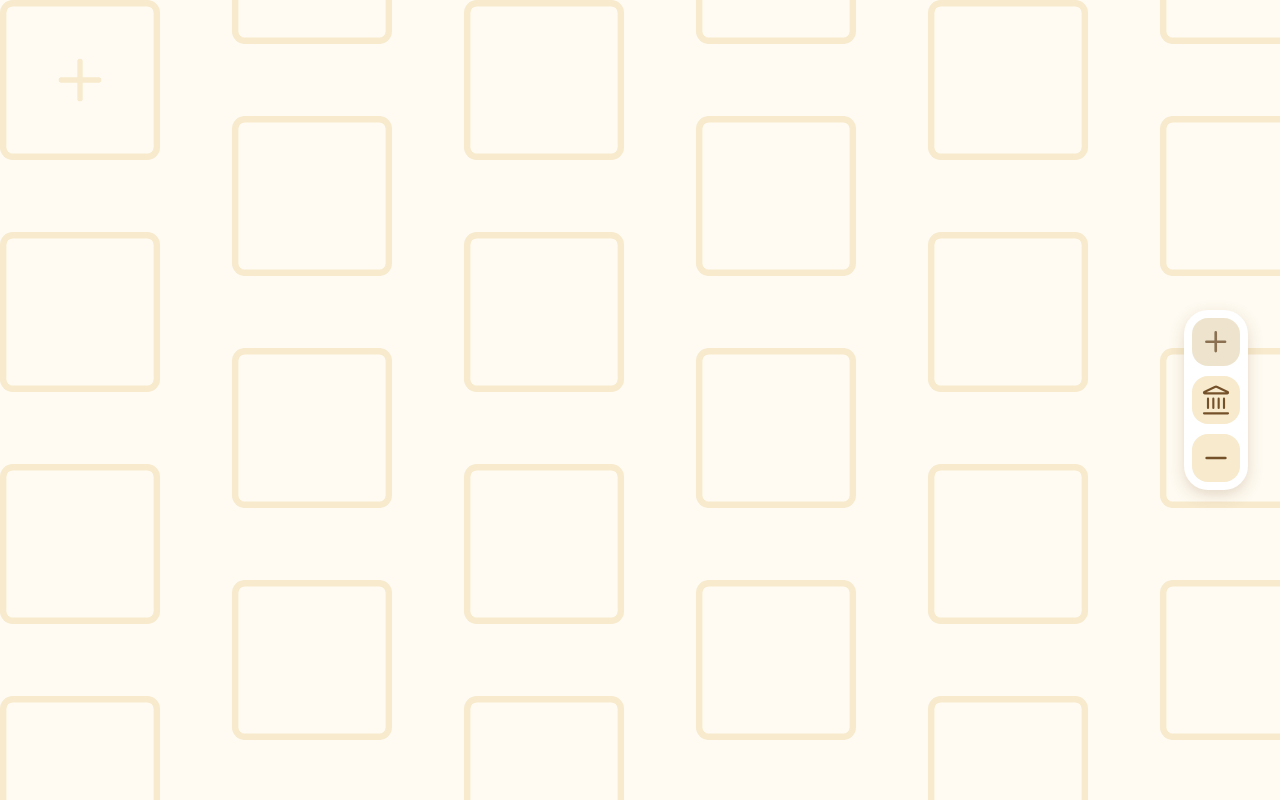
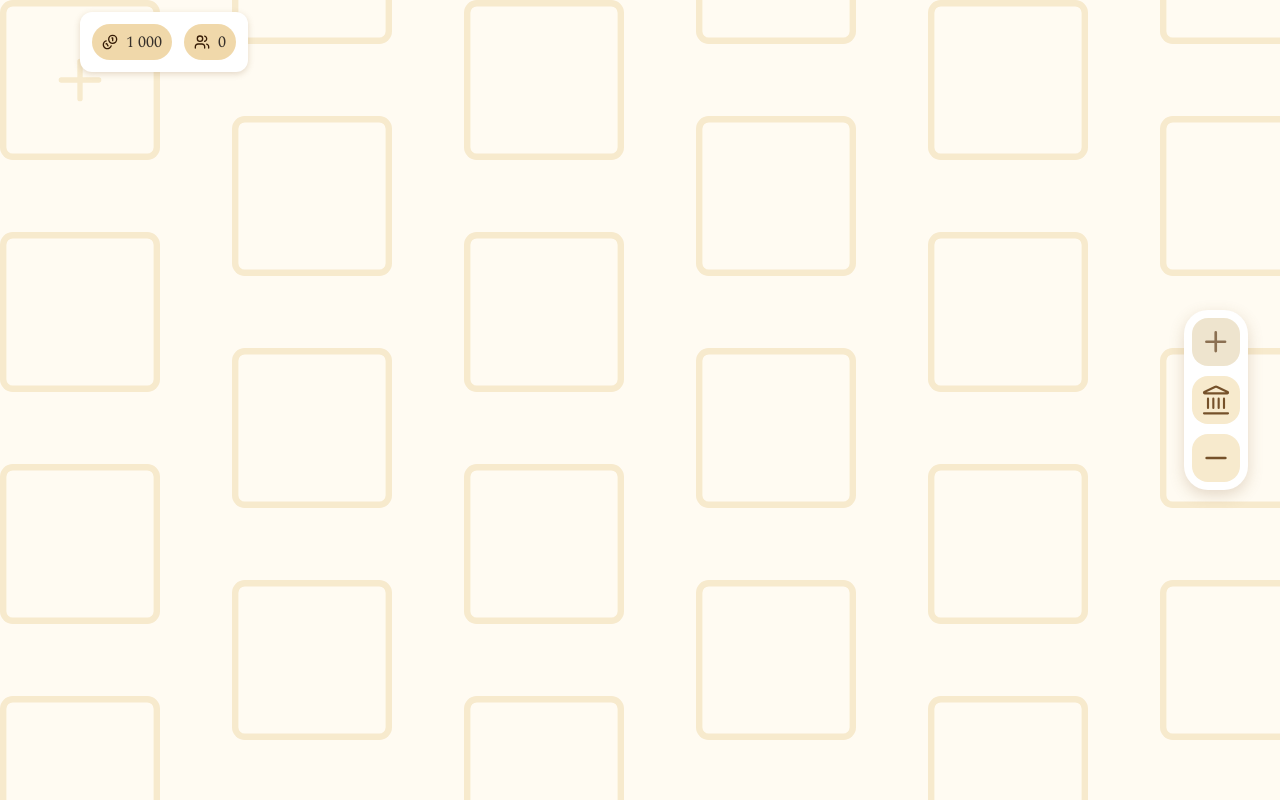
Before and after one commit to GulgDev/zovod, a Svelte app in the folder apps/game/: page / in a window 1280 px wide. Built offline with nearby package versions, Linux system fonts and the light colour scheme.

Commit message:
Add a topbar with stats

```diff
--- a/apps/game/src/App.svelte
+++ b/apps/game/src/App.svelte
@@ -1,8 +1,8 @@
 <script lang="ts">
-  import UIOverlay from "./lib/ui/UIOverlay.svelte";
   import GameView from "./lib/GameView.svelte";
+  import Topbar from "./lib/ui/Topbar.svelte";
   import { game } from "./lib/game.svelte";
 </script>
 
-<GameView map={game.factoryMap}></GameView>
-<UIOverlay></UIOverlay>
+<GameView map={game.factoryMap} />
+<Topbar />
--- a/apps/game/src/lib/game.svelte.ts
+++ b/apps/game/src/lib/game.svelte.ts
@@ -4,7 +4,7 @@ import equal from "fast-deep-equal/es6";
 import { workforceUnit } from "./economy/resource-kinds";
 
 export const game = new Game(
-  new Inventory(0, { workforceUnit: workforceUnit.price }),
+  new Inventory(1000, { workforceUnit: workforceUnit.price }),
 );
 
 /**
--- /dev/null
+++ b/apps/game/src/lib/ui/Stats.svelte
@@ -0,0 +1,45 @@
+<script lang="ts">
+  import { game, gameState } from "../game.svelte";
+  import moneyIcon from "../../assets/icons/money.svg";
+  import workforceIcon from "../../assets/icons/workforce.svg";
+
+  const valueFormat = new Intl.NumberFormat("ru-RU", {
+    style: "decimal",
+  });
+
+  const balance = $derived.by(gameState(() => game.inventory.balance)),
+    workforce = $derived.by(gameState(() => game.inventory.totalWorkforce));
+</script>
+
+<div class="container">
+  <div class="stat">
+    <img src={moneyIcon} alt="Деньги" />
+    <span>{valueFormat.format(balance)}</span>
+  </div>
+  <div class="stat">
+    <img src={workforceIcon} alt="Рабочая сила" />
+    <span>{valueFormat.format(workforce)}</span>
+  </div>
+</div>
+
+<style>
+  .container {
+    display: flex;
+    gap: 12px;
+    padding: 12px;
+
+    background-color: white;
+    box-shadow: 0 2px 6px #906a3c3d;
+    border-radius: 12px;
+  }
+
+  .stat {
+    display: flex;
+    align-items: center;
+    gap: 8px;
+    padding: 6px 10px;
+
+    background-color: #f0d8aa;
+    border-radius: 24px;
+  }
+</style>
--- /dev/null
+++ b/apps/game/src/lib/ui/Topbar.svelte
@@ -0,0 +1,19 @@
+<script lang="ts">
+  import Stats from "./Stats.svelte";
+</script>
+
+<div class="topbar">
+  <Stats />
+</div>
+
+<style>
+  .topbar {
+    position: absolute;
+    top: 0;
+    left: 0;
+
+    display: flex;
+    align-items: center;
+    padding: 12px 80px;
+  }
+</style>
```
Also changed, not shown: apps/game/src/assets/icons/money.svg (added), apps/game/src/assets/icons/workforce.svg (added), apps/game/src/lib/ui/UIOverlay.svelte (deleted).
